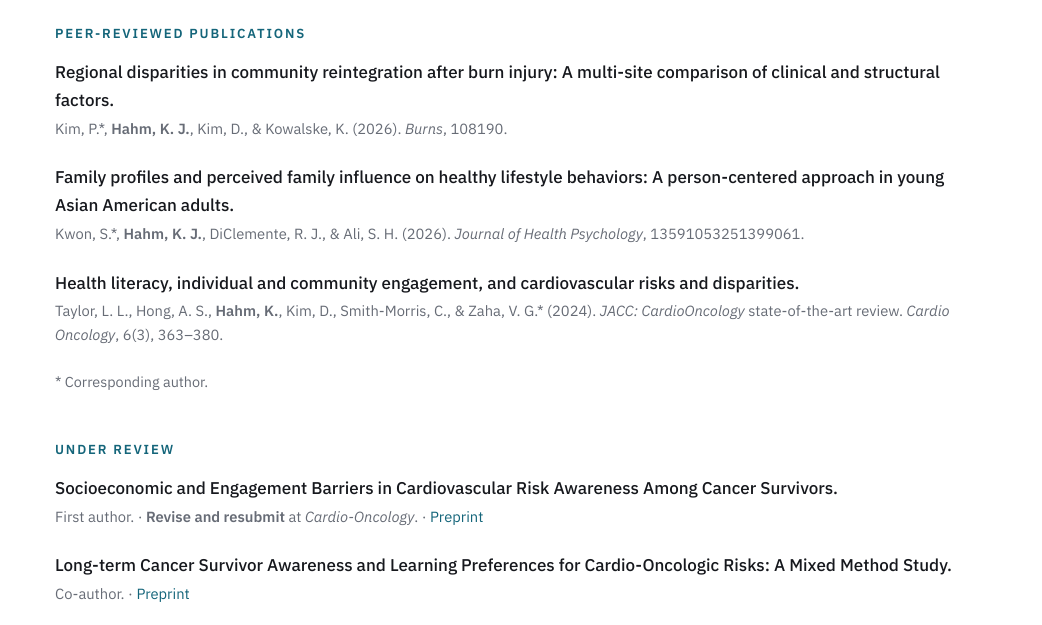
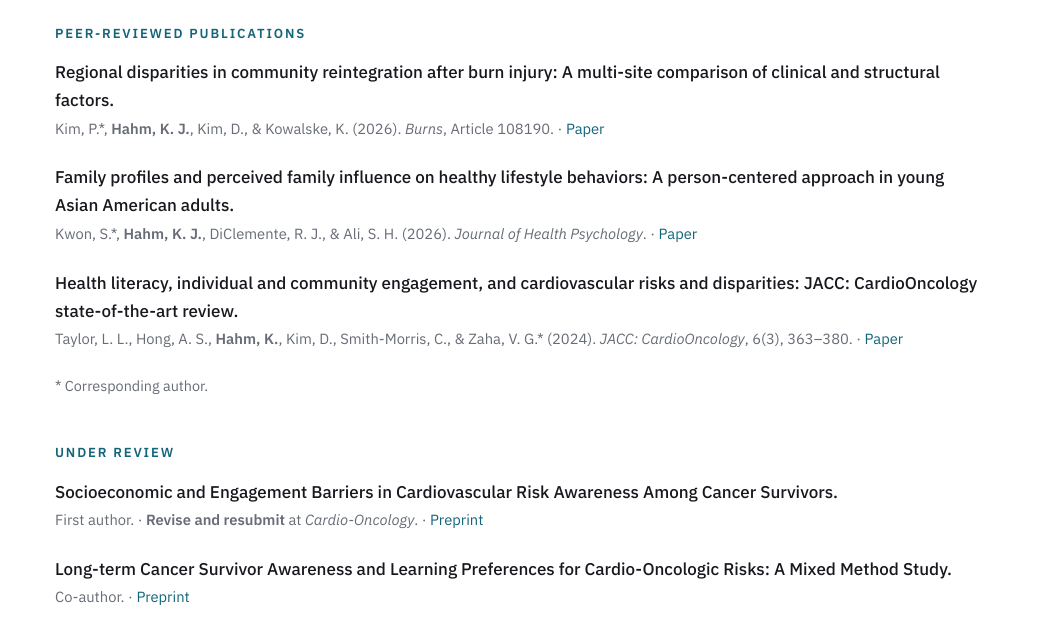
Before and after one commit to kristinehahm/kristinej.hahm, a plain HTML site: page research.html in a window 1280 px wide. Shown: the part 163-788 px from the top of the page, without its empty margins (119-1161 px from the left). Drawn offline with Linux system fonts and the light colour scheme.

Commit message:
Add files via upload

```diff
--- a/research.html
+++ b/research.html
@@ -39,7 +39,7 @@
         Regional disparities in community reintegration after burn injury: A multi-site comparison of clinical and structural factors.
       </div>
       <div class="entry-meta">
-        Kim, P.*, <strong>Hahm, K. J.</strong>, Kim, D., &amp; Kowalske, K. (2026). <span class="entry-venue">Burns</span>, 108190.
+        Kim, P.*, <strong>Hahm, K. J.</strong>, Kim, D., &amp; Kowalske, K. (2026). <span class="entry-venue">Burns</span>, Article 108190. · <a href="https://doi.org/10.1016/j.burns.2026.108190" target="_blank" rel="noopener">Paper</a>
       </div>
     </div>
 
@@ -48,16 +48,16 @@
         Family profiles and perceived family influence on healthy lifestyle behaviors: A person-centered approach in young Asian American adults.
       </div>
       <div class="entry-meta">
-        Kwon, S.*, <strong>Hahm, K. J.</strong>, DiClemente, R. J., &amp; Ali, S. H. (2026). <span class="entry-venue">Journal of Health Psychology</span>, 13591053251399061.
+        Kwon, S.*, <strong>Hahm, K. J.</strong>, DiClemente, R. J., &amp; Ali, S. H. (2026). <span class="entry-venue">Journal of Health Psychology</span>. · <a href="https://doi.org/10.1177/13591053251399061" target="_blank" rel="noopener">Paper</a>
       </div>
     </div>
 
     <div class="entry">
       <div class="entry-title">
-        Health literacy, individual and community engagement, and cardiovascular risks and disparities.
+        Health literacy, individual and community engagement, and cardiovascular risks and disparities: JACC: CardioOncology state-of-the-art review.
       </div>
       <div class="entry-meta">
-        Taylor, L. L., Hong, A. S., <strong>Hahm, K.</strong>, Kim, D., Smith-Morris, C., &amp; Zaha, V. G.* (2024). <span class="entry-venue">JACC: CardioOncology</span> state-of-the-art review. <em>Cardio Oncology</em>, 6(3), 363–380.
+        Taylor, L. L., Hong, A. S., <strong>Hahm, K.</strong>, Kim, D., Smith-Morris, C., &amp; Zaha, V. G.* (2024). <span class="entry-venue">JACC: CardioOncology</span>, 6(3), 363–380. · <a href="https://doi.org/10.1016/j.jaccao.2024.03.010" target="_blank" rel="noopener">Paper</a>
       </div>
     </div>
 
@@ -88,7 +88,7 @@
       <div class="entry-title">
         Spatial Heterogeneity in the Determinants of Antibiotic Prescribing Among Medicare Beneficiaries.
       </div>
-      <div class="entry-meta">First author. · <a href="https://dx.doi.org/10.2139/ssrn.7000879" target="_blank" rel="noopener">Preprint</a></div>
+      <div class="entry-meta">First author. · <a href="https://doi.org/10.2139/ssrn.7000879" target="_blank" rel="noopener">Preprint</a></div>
     </div>
 
     <div class="entry">
```
